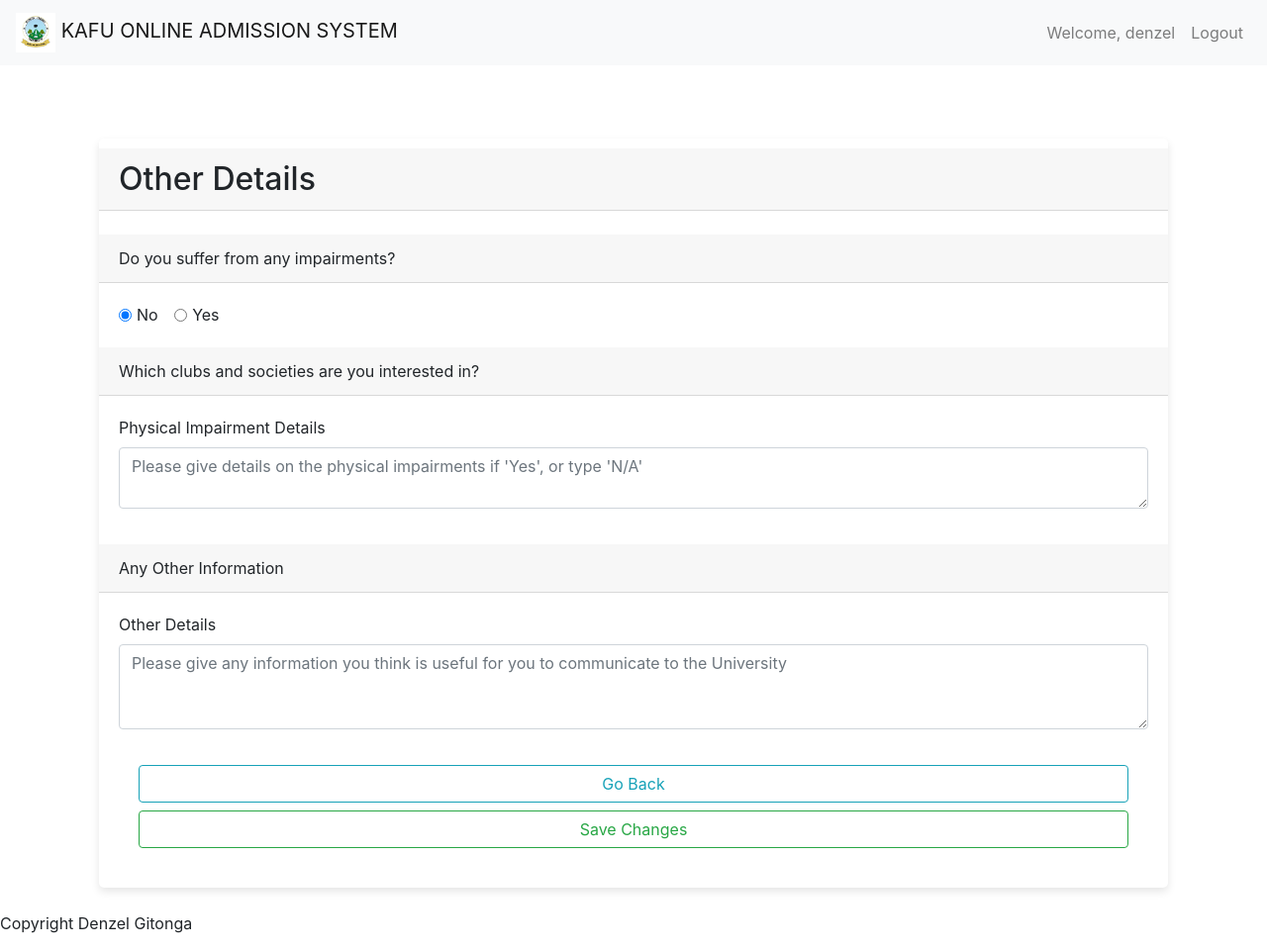
After one commit to DenzelGitonga007/kafu-online-admission-system, a Django app: page /submissions/other-details/10/ in a window 1280 px wide. The commit adds this page. Shown: the whole page at 99% size. Run offline with Django 4.2, Linux system fonts and the light colour scheme; a user stored in the database is signed in; data comes from the database, SQL or seed files in the repository; both versions use the stored data as it was after the commit; some libraries are stand-ins or nearby versions.

Commit message:
other details view

```diff
--- a/submissions/urls.py
+++ b/submissions/urls.py
@@ -16,5 +16,6 @@ urlpatterns = [
     path('games-and-sports-details/<int:user_id>/', views.view_games_details, name="view_games_details"), # games details
     path('clubs-and-societies-details/<int:user_id>/', views.view_clubs_details, name="view_clubs_details"), # clubs details
     path('other-institution-details/<int:user_id>/', views.view_other_institution_details, name="view_other_institution_details"), # other institution details
+    path('other-details/<int:user_id>/', views.view_other_details, name="view_other_details"), # other institution details
 
 ]
--- a/submissions/views.py
+++ b/submissions/views.py
@@ -3,19 +3,19 @@ from django.contrib import messages
 from django.contrib.auth.decorators import login_required
 # Create your views here.
 from admissions.models import PersonalDetail, ParentDetail, SpouseDetail, NextKinDetail, EmergencyContactDetail, HighSchoolDetail, GamesDetail, ClubsDetail, OtherInstitutionDetail, OtherDetail, FileDetail
-from .forms import ViewPersonalDetailForm, ViewParentDetailForm, ViewSpouseDetailForm, ViewNextKinDetailForm, ViewEmergencyContactDetailForm, ViewHighSchoolDetailForm, ViewGamesDetailForm, ViewClubsDetailForm, ViewOtherInstitutionDetailForm
+from .forms import ViewPersonalDetailForm, ViewParentDetailForm, ViewSpouseDetailForm, ViewNextKinDetailForm, ViewEmergencyContactDetailForm, ViewHighSchoolDetailForm, ViewGamesDetailForm, ViewClubsDetailForm, ViewOtherInstitutionDetailForm, ViewOtherDetailForm
 
 @login_required
 def view_submitted_details(request):
     user = request.user
 
-    other_institution_details = OtherInstitutionDetail.objects.filter(user=user)
+
     other_details = OtherDetail.objects.filter(user=user)
     file_details = FileDetail.objects.filter(user=user)
 
     context = {
 
-        'other_institution_details': other_institution_details,
+
         'other_details': other_details,
         'file_details': file_details,
         }
@@ -174,7 +174,7 @@ def view_clubs_details(request, user_id):
     }
     return render(request, 'submissions/view_clubs_details.html', context)
 
-# Clubs details
+# Other Institution details
 @login_required
 def view_other_institution_details(request, user_id):
     other_institution_detail = get_object_or_404(OtherInstitutionDetail, user_id=user_id)
@@ -185,10 +185,29 @@ def view_other_institution_details(request, user_id):
         if form.is_valid():
             form.save()
             # Success message
-            messages.success(request, "Your clubs and societies details have been updated successfully!!! See the details below")
+            messages.success(request, "Your other institution details have been updated successfully!!! See the details below")
             return redirect('submissions:view_other_institution_details', user_id=user_id)
 
     context = {
         'form': form
     }
     return render(request, 'submissions/view_other_institution_details.html', context)
+
+# Other details
+@login_required
+def view_other_details(request, user_id):
+    other_detail = get_object_or_404(OtherDetail, user_id=user_id)
+    form = ViewOtherDetailForm(instance=other_detail)
+
+    if request.method == 'POST':
+        form = ViewOtherDetailForm(request.POST, instance=other_detail)
+        if form.is_valid():
+            form.save()
+            # Success message
+            messages.success(request, "Your other details have been updated successfully!!! See the details below")
+            return redirect('submissions:view_other_details', user_id=user_id)
+
+    context = {
+        'form': form
+    }
+    return render(request, 'submissions/view_other_details.html', context)
--- a/templates/submissions/view_details.html
+++ b/templates/submissions/view_details.html
@@ -23,7 +23,7 @@
                   <a class="dropdown-item" href="{% url 'submissions:view_games_details' user_id=user.id %}">Games and Sports Details</a>
                   <a class="dropdown-item" href="{% url 'submissions:view_clubs_details' user_id=user.id %}">Clubs and Societies Details</a>
                   <a class="dropdown-item" href="{% url 'submissions:view_other_institution_details' user_id=user.id %}">Other Institution Details</a>
-                  <a class="dropdown-item" href="{% url 'submissions:view_spouse_details' user_id=user.id %}">Other Details</a>
+                  <a class="dropdown-item" href="{% url 'submissions:view_other_details' user_id=user.id %}">Other Details</a>
                   <a class="dropdown-item" href="{% url 'submissions:view_spouse_details' user_id=user.id %}">File Details</a>
                   <!-- Add more links for other forms here -->
                 </div>
--- /dev/null
+++ b/templates/submissions/view_other_details.html
@@ -0,0 +1,109 @@
+
+{% extends 'common/base.html' %}
+{% block title %}Emergency Contact Details{% endblock %}
+{% block content %}
+  <!-- To display the messages -->
+  <!-- The messages -->
+  {% if messages %}
+    {% for message in messages %}
+      <div class="alert alert-{{ message.tags }} alert-dismissible fade show" role="alert">
+        {{ message }}
+        <button type="button" class="close" data-dismiss="alert" aria-label="Close">
+          <span aria-hidden="true">&times;</span>
+        </button>
+      </div>
+    {% endfor %}
+  {% endif %}
+
+
+  <!-- To let the message disappear after a few seconds -->
+  <script>
+      setTimeout(function() {
+          $('.alert').fadeOut('slow');
+      }, 3000);
+  </script>
+    <!-- The body -->
+    <div class="container" style="margin-top: 50px;">
+        <!-- The high_school details -->
+        <div class="row">
+            <div class="col-md-12">
+
+                <div class="card">
+                    <!-- The form itself -->
+                    <form action="" method="POST">
+                         <!-- The cross-site request forgery     -->
+                        {% csrf_token %}
+                        <!-- To handle errors -->
+                        {% if form.errors %}
+                        <div class="alert alert-danger">
+                            {% for field in form %}
+                            {% for error in field.errors %}
+                                <strong>{{ field.label }}:</strong> {{ error }}
+                            {% endfor %}
+                            {% endfor %}
+                        </div>
+                        {% endif %}
+                        <h2 class="card-header" style="margin-top: 10px;">Other Details</h2>
+                        <br>
+                            <!-- Religion      -->
+                            <div class="card-header">Do you suffer from any impairments?</div>
+                                <div class="card-body">
+                                    <div class="row">
+                                        <div class="col">
+                                            <!-- No -->
+                                            <div class="form-check form-check-inline">
+                                                <input type="radio" class="form-check-input" name="physical_impairment" value="No" checked>
+                                                <label for="no" class="form-check-label">No</label>
+                                            </div>
+                                            <!-- Yes -->
+                                            <div class="form-check form-check-inline">
+                                                <input type="radio" class="form-check-input" name="physical_impairment" value="Yes">
+                                                <label for="no" class="form-check-label">Yes</label>
+                                            </div>
+                                            <!-- Others -->
+                                        </div>
+                                    </div>
+                                </div>
+                                <!-- Physical Impairment Details    -->
+                                <div class="card-header">Which clubs and societies are you interested in?</div>
+                                        <div class="card-body">
+                                            <!-- Physical Impairments-->
+                                            <div class="row">
+                                                <div class="col">
+                                                    <div class="form-group">
+                                                        <label for="id_first_club" class="form-label">Physical Impairment Details</label>
+                                                        <textarea class="form-control" name="physical_impairment_details" placeholder="Please give details on the physical impairments if 'Yes', or type 'N/A' " rows="2" value="{{ form.first_club.value|default:'' }}"></textarea>
+                                                    </div>
+                                                </div>
+                                            </div>
+                                        </div>
+
+                                <!-- Other Details    -->
+                                <div class="card-header">Any Other Information</div>
+                                    <div class="card-body">
+                                        <div class="row">
+                                            <div class="col">
+                                                <div class="form-group">
+                                                    <label for="id_other_details" class="form-label">Other Details</label>
+                                                    <textarea class="form-control" name="other_information" placeholder="Please give any information you think is useful for you to communicate to the University" rows="3" value="{{ form.first_club.value|default:'' }}"></textarea>
+
+
+                                                </div>
+                                            </div>
+                                        </div>
+                        <!-- The submit button  -->
+                        <div class="card-body">
+                            <div class="col">
+                                <div class="row">
+                                    <a class="btn btn-outline-info btn-block" href="{% url 'submissions:view_details' %}">Go Back</a>
+                                    <button class="btn btn-outline-success btn-block">Save Changes</button>
+                                </div>
+                            </div>
+                        </div>
+                    </form>
+                </div>
+            </div>
+        </div>
+    </div>
+{% endblock %}
+<!-- End layouts -->
```
Also changed, not shown: db.sqlite3.
